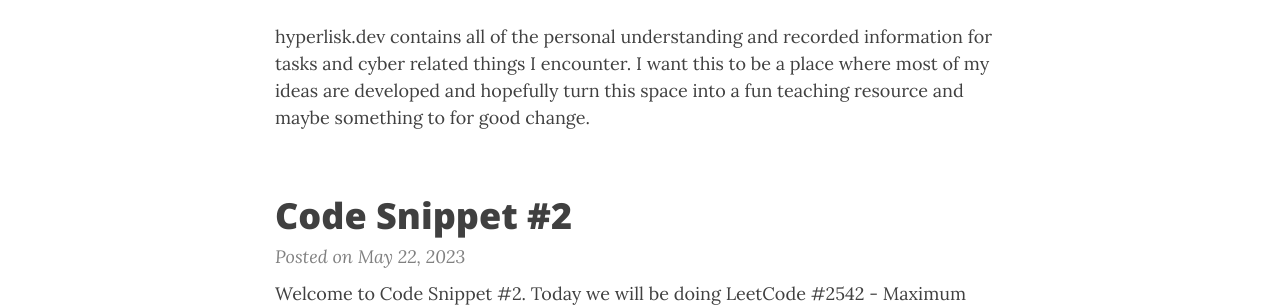
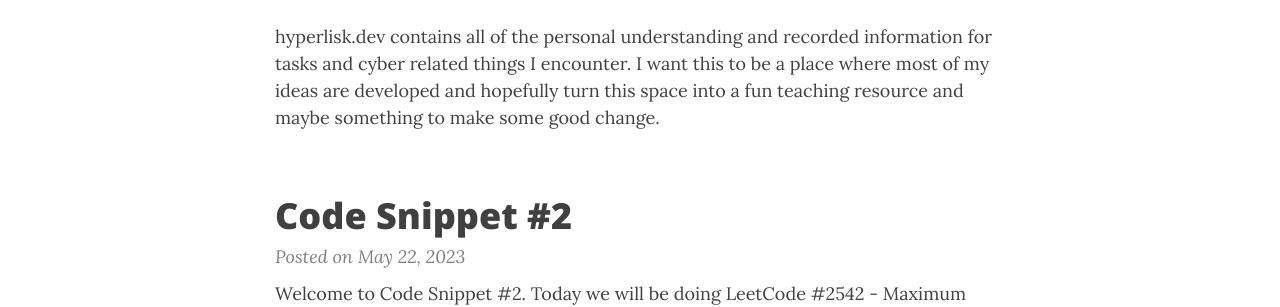
Before and after one commit to hyperliskdev/hyperliskdev.github.io, a Jekyll site: the page built from index.md, in a window 1280 px wide and 900 px high. Shown: the part 399-706 px from the top of the window. Built offline with Jekyll 4.4.1, drawn with Linux system fonts in a browser that asks for light colours; nearby versions of some CDN libraries; comment, search, counter and statistics services are not loaded.

Commit message:
Update index.md

```diff
--- a/index.md
+++ b/index.md
@@ -6,4 +6,4 @@ subtitle: Welcome to my information center!
 
 
 
-hyperlisk.dev contains all of the personal understanding and recorded information for tasks and cyber related things I encounter. I want this to be a place where most of my ideas are developed and hopefully turn this space into a fun teaching resource and maybe something to for good change.
+hyperlisk.dev contains all of the personal understanding and recorded information for tasks and cyber related things I encounter. I want this to be a place where most of my ideas are developed and hopefully turn this space into a fun teaching resource and maybe something to make some good change.
```
